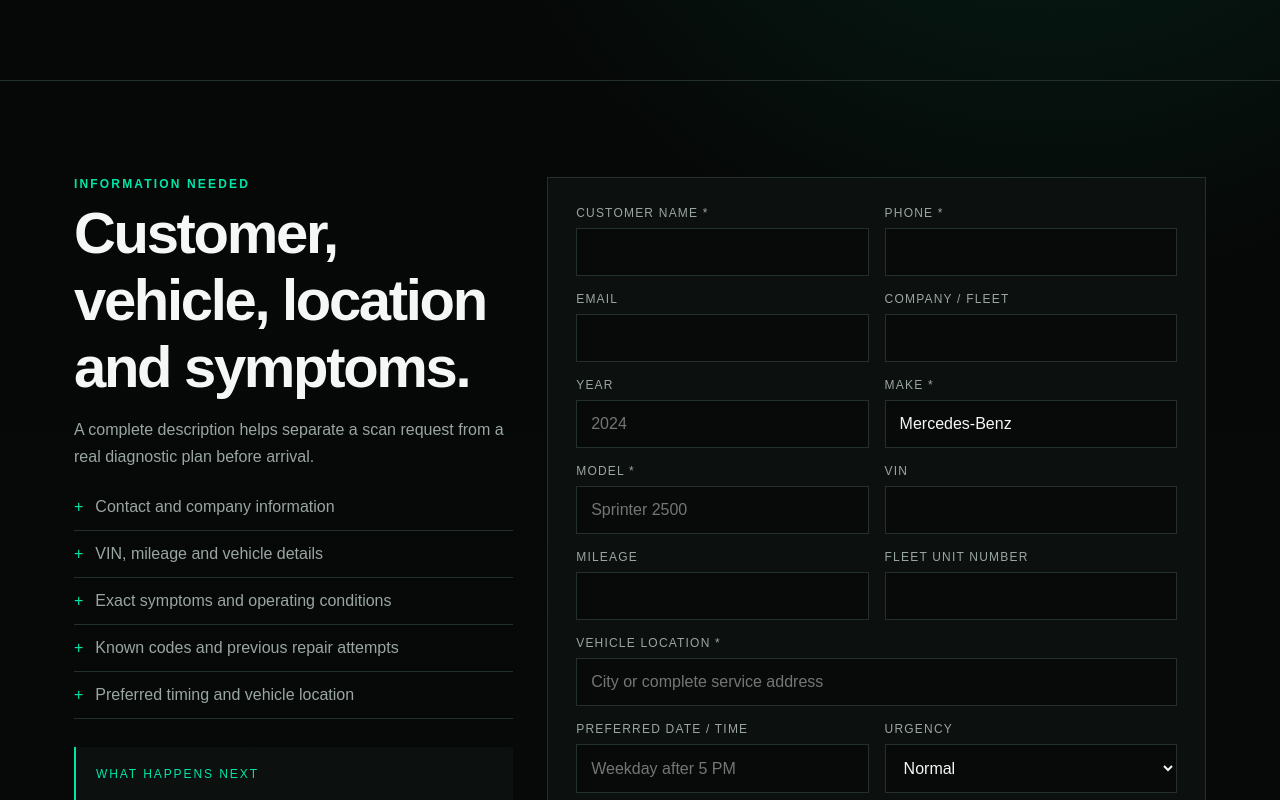
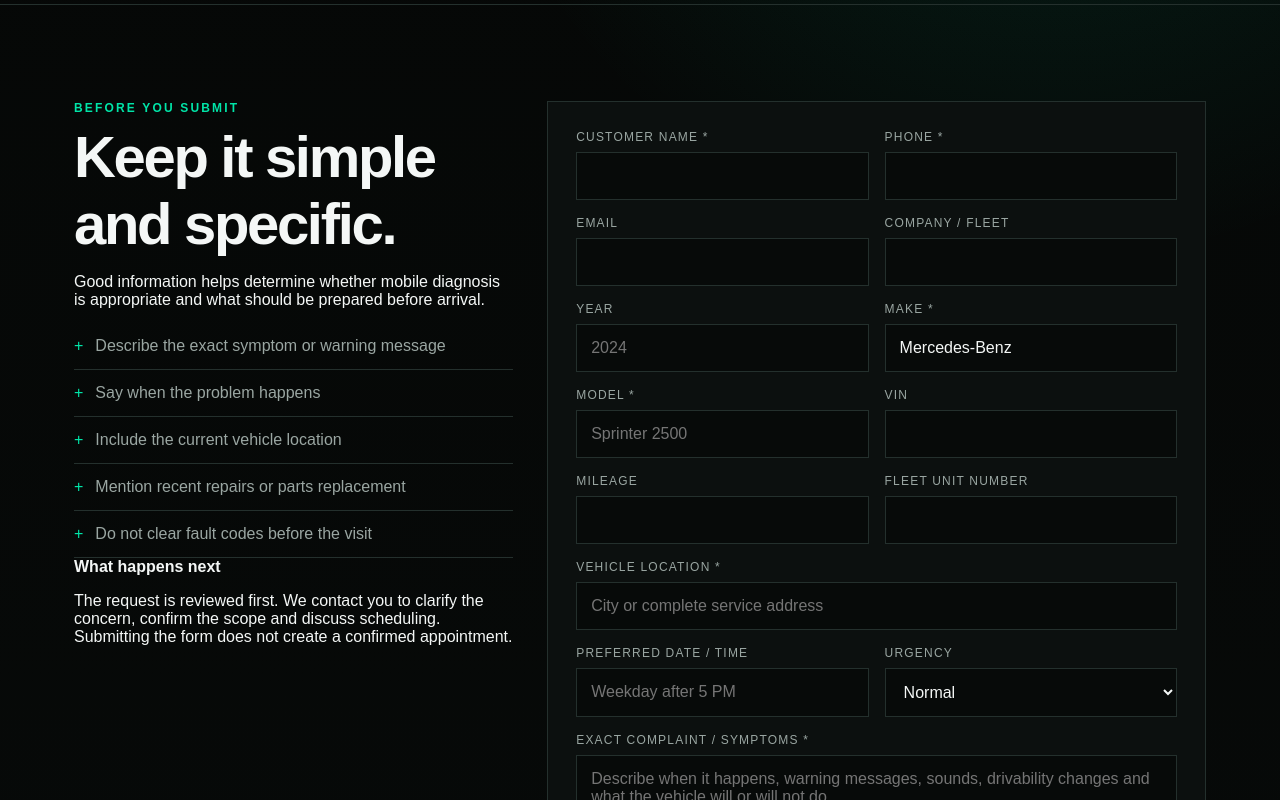
Before and after one commit to VitaliiOm23/NWStar, a Next.js app: page /request-service in a window 1280 px wide. Shown: the part 480-1280 px from the top of the page. Built offline with nearby package versions, Linux system fonts and the light colour scheme.

Commit message:
Make service request page shorter and easier to use

```diff
--- a/app/request-service/page.tsx
+++ b/app/request-service/page.tsx
@@ -5,27 +5,27 @@ export default function RequestServicePage() {
   return (
     <PublicShell
       eyebrow="Request service"
-      title="Give us the full complaint before the visit."
-      intro="Complete information makes remote triage, tool preparation and scheduling more accurate. Submissions are stored as new service requests for owner review."
+      title="Tell us what the vehicle is doing."
+      intro="Start with the contact, vehicle, location and complaint. Codes, VIN and previous repair history can be added when available."
     >
-      <section className="section">
+      <section className="section request-section">
         <div className="shell intake">
-          <div>
-            <div className="eyebrow">Information needed</div>
-            <h2>Customer, vehicle, location and symptoms.</h2>
-            <p className="section-copy">A complete description helps separate a scan request from a real diagnostic plan before arrival.</p>
+          <aside className="request-guide">
+            <div className="eyebrow">Before you submit</div>
+            <h2>Keep it simple and specific.</h2>
+            <p>Good information helps determine whether mobile diagnosis is appropriate and what should be prepared before arrival.</p>
             <ul className="check-list compact">
-              <li>Contact and company information</li>
-              <li>VIN, mileage and vehicle details</li>
-              <li>Exact symptoms and operating conditions</li>
-              <li>Known codes and previous repair attempts</li>
-              <li>Preferred timing and vehicle location</li>
+              <li>Describe the exact symptom or warning message</li>
+              <li>Say when the problem happens</li>
+              <li>Include the current vehicle location</li>
+              <li>Mention recent repairs or parts replacement</li>
+              <li>Do not clear fault codes before the visit</li>
             </ul>
-            <div className="info-panel">
-              <div className="card-number">WHAT HAPPENS NEXT</div>
-              <p>We review the request, clarify anything missing, confirm whether mobile diagnosis is appropriate and then schedule the visit. Submission does not guarantee immediate availability.</p>
+            <div className="request-next">
+              <strong>What happens next</strong>
+              <p>The request is reviewed first. We contact you to clarify the concern, confirm the scope and discuss scheduling. Submitting the form does not create a confirmed appointment.</p>
             </div>
-          </div>
+          </aside>
           <ServiceRequestForm />
         </div>
       </section>
```
